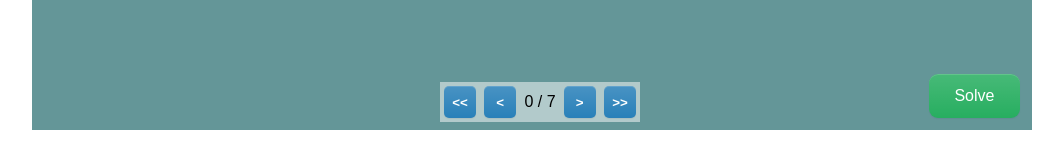
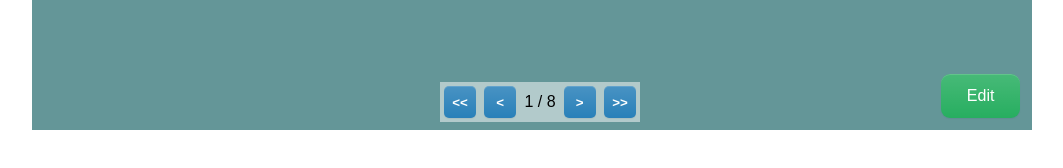
Before and after one commit to TatjanaMerkel/ford-fulkerson-algorithm-app, a React (Create React App) app: page / in a window 1280 px wide. Both pictures are taken after a click on the button "Solve". Shown: the part 386-554 px from the top of the page, without its empty margins (108-1171 px from the left). Built offline with nearby package versions, Linux system fonts and the light colour scheme.

Commit message:
feat: Implement 'EDIT' and 'SOLUTION' modi

```diff
--- a/src/components/GraphEditor/GraphEditor.tsx
+++ b/src/components/GraphEditor/GraphEditor.tsx
@@ -25,6 +25,12 @@ interface Props {
 interface State {
     selectedNode: Node | null
     selectedLink: Link | null
+    modus: Modus
+}
+
+enum Modus {
+    EDIT,
+    SOLUTION
 }
 
 class GraphEditor extends React.Component<Props, State> {
@@ -63,7 +69,8 @@ class GraphEditor extends React.Component<Props, State> {
 
         this.state = {
             selectedNode: null,
-            selectedLink: null
+            selectedLink: null,
+            modus: Modus.EDIT
         }
 
         this.svg = React.createRef()
@@ -71,6 +78,7 @@ class GraphEditor extends React.Component<Props, State> {
         this.setNodeName = this.setNodeName.bind(this)
         this.setLinkCapacity = this.setLinkCapacity.bind(this)
         this.solve = this.solve.bind(this)
+        this.edit = this.edit.bind(this)
     }
 
     /// Event handlers
@@ -108,6 +116,7 @@ class GraphEditor extends React.Component<Props, State> {
             flow: 0
         }))
 
+
         const logs = fordFulkerson(fulkersonNodes, fulkersonLinks)
 
         console.log(logs[logs.length - 1].maxFlow)
@@ -120,6 +129,11 @@ class GraphEditor extends React.Component<Props, State> {
         }))
 
         this.updateLinkFlows(links)
+        this.setState({modus: Modus.SOLUTION})
+    }
+
+    private edit(): void {
+        this.setState({modus: Modus.EDIT})
     }
 
     private updateLinkFlows(links: Link[]): void {
@@ -434,14 +448,20 @@ class GraphEditor extends React.Component<Props, State> {
                     </tbody>
                 </table>
 
-                <Stepper maxSteps={7}
-                         onCurrentStepChange={(currentStep: number) => console.log(currentStep)}/>
+                {this.state.modus === Modus.SOLUTION &&
 
-
+                    <Stepper maxStep={7}
+                             onCurrentStepChange={(currentStep: number) => console.log(currentStep)}/>
+                }
 
                 <div id="menu" className="ui-widget">
-                    <button className="btn" onClick={this.solve}>Solve</button>
+                    {this.state.modus === Modus.EDIT ?
+                        <button className="btn" onClick={this.solve}>Solve</button>
+                        :
+                        <button className="btn" onClick={this.edit}>Edit</button>
+                    }
                 </div>
+
             </div>
         )
     }
--- a/src/components/Stepper/Stepper.tsx
+++ b/src/components/Stepper/Stepper.tsx
@@ -2,8 +2,7 @@ import React from "react";
 
 
 interface Props {
-    maxSteps: number
-
+    maxStep: number
     onCurrentStepChange: (currentStep: number) => void
 }
 
@@ -27,7 +26,7 @@ class Stepper extends React.Component<Props, State> {
 
     render() {
         return (
-            <div id="stepper" className="ui-widget ui-background flex">
+            <div id="stepper" className="ui-widget ui-background flex" >
                 <button onClick={() => this.goToStep(0)}>
                     &lt;&lt;
                 </button>
@@ -37,14 +36,14 @@ class Stepper extends React.Component<Props, State> {
                 </button>
 
                 <span>
-                    {this.state.currentStep} / {this.props.maxSteps}
+                    {this.state.currentStep + 1} / {this.props.maxStep + 1}
                 </span>
 
-                <button onClick={() => this.goToStep(Math.min(this.props.maxSteps, this.state.currentStep + 1))}>
+                <button onClick={() => this.goToStep(Math.min(this.props.maxStep, this.state.currentStep + 1))}>
                     &gt;
                 </button>
 
-                <button onClick={() => this.goToStep(this.props.maxSteps)}>
+                <button onClick={() => this.goToStep(this.props.maxStep)}>
                     &gt;&gt;
                 </button>
             </div>
```
